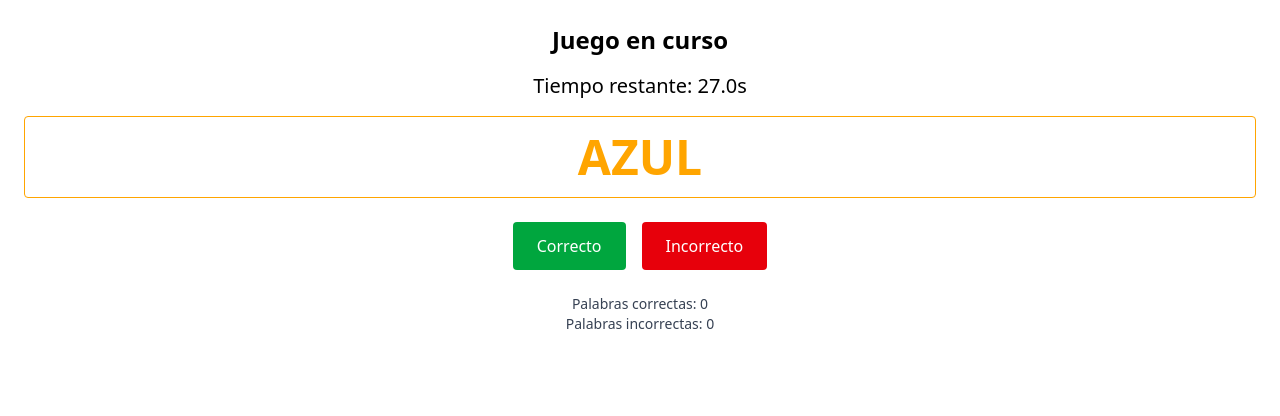
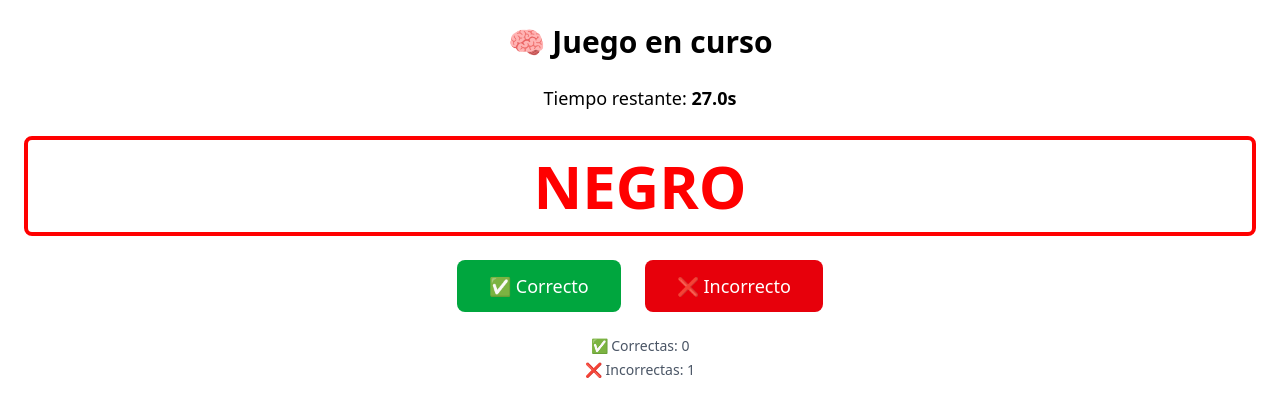
Before and after one commit to dovinhoyos/app-prueba-stroop, a React (Vite) app: page /game in a window 1280 px wide. Shown: the top 416 px of the page. Built offline with nearby package versions, Linux system fonts and the light colour scheme.

Commit message:
feat(game): control preciso de palabras y UX sólida

```diff
--- a/package.json
+++ b/package.json
@@ -10,6 +10,7 @@
     "preview": "vite preview"
   },
   "dependencies": {
+    "clsx": "^2.1.1",
     "idb": "^8.0.3",
     "react": "^19.1.0",
     "react-dom": "^19.1.0",
--- /dev/null
+++ b/src/hooks/useGameLogic.ts
@@ -0,0 +1,110 @@
+// hooks/useGameLogic.ts
+import { useEffect, useRef, useState } from "react";
+import { useNavigate } from "react-router-dom";
+import { useGameContext } from "../context/GameContext";
+
+const COLORS = [
+  "Amarillo", "Azul", "Naranja", "Negro",
+  "Blanco", "Rojo", "Verde", "Púrpura",
+] as const;
+
+export type Color = typeof COLORS[number];
+
+export const COLOR_MAP: Record<Color, string> = {
+  Amarillo: "yellow",
+  Azul: "blue",
+  Naranja: "orange",
+  Negro: "black",
+  Blanco: "white",
+  Rojo: "red",
+  Verde: "green",
+  Púrpura: "purple",
+};
+
+const getRandomColor = (): Color =>
+  COLORS[Math.floor(Math.random() * COLORS.length)];
+
+type WordPair = { word: Color; color: Color };
+
+export const useGameLogic = () => {
+  const { config } = useGameContext();
+  const navigate = useNavigate();
+
+  const [pair, setPair] = useState<WordPair>(() => ({
+    word: getRandomColor(),
+    color: getRandomColor(),
+  }));
+
+  const [correct, setCorrect] = useState(0);
+  const [incorrect, setIncorrect] = useState(0);
+  const [history, setHistory] = useState<number[]>([]);
+  const [step, setStep] = useState(0);
+  const [timeLeft, setTimeLeft] = useState(config.totalDuration);
+
+  const startTimeRef = useRef(Date.now());
+  const timeoutRef = useRef<ReturnType<typeof setTimeout> | null>(null);
+  const hasResponded = useRef(false);
+
+  const generateNewPair = () => {
+    setPair({ word: getRandomColor(), color: getRandomColor() });
+    startTimeRef.current = Date.now();
+    hasResponded.current = false;
+  };
+
+  const endGame = () => {
+    if (timeoutRef.current) clearTimeout(timeoutRef.current);
+    const averageTime = history.length
+      ? Math.round(history.reduce((acc, t) => acc + t, 0) / history.length)
+      : 0;
+
+    navigate("/results", { state: { correct, incorrect, averageTime } });
+  };
+
+  const moveToNext = () => {
+    if (timeoutRef.current) clearTimeout(timeoutRef.current);
+    const remaining = timeLeft - config.timePerWord;
+    setTimeLeft(remaining);
+    remaining <= 0 ? endGame() : setStep((prev) => prev + 1);
+  };
+
+  const checkAnswer = (userSaysCorrect: boolean) => {
+    if (hasResponded.current) return;
+    hasResponded.current = true;
+
+    const isActuallyCorrect = pair.word === pair.color;
+    const isCorrect = userSaysCorrect === isActuallyCorrect;
+
+    isCorrect ? (
+      setCorrect((c) => c + 1),
+      setHistory((h) => [...h, Date.now() - startTimeRef.current])
+    ) : setIncorrect((i) => i + 1);
+
+    moveToNext();
+  };
+
+  const markUnanswered = () => {
+    if (hasResponded.current) return;
+    hasResponded.current = true;
+    setIncorrect((i) => i + 1);
+    moveToNext();
+  };
+
+  useEffect(() => {
+    if (timeLeft <= 0) return endGame();
+
+    generateNewPair();
+    timeoutRef.current = setTimeout(markUnanswered, config.timePerWord);
+
+    return () => {
+      if (timeoutRef.current) clearTimeout(timeoutRef.current);
+    };
+  }, [step]);
+
+  return {
+    pair,
+    correct,
+    incorrect,
+    timeLeft,
+    checkAnswer,
+  };
+};
--- a/src/pages/Game.tsx
+++ b/src/pages/Game.tsx
@@ -1,138 +1,45 @@
-import { useEffect, useState } from "react";
-import { useGameContext } from "../context/GameContext";
-import { useNavigate } from "react-router-dom";
-
-type Color =
-  | "Amarillo"
-  | "Azul"
-  | "Naranja"
-  | "Negro"
-  | "Blanco"
-  | "Rojo"
-  | "Verde"
-  | "Púrpura";
-
-const COLOR_MAP: Record<Color, string> = {
-  Amarillo: "yellow",
-  Azul: "blue",
-  Naranja: "orange",
-  Negro: "black",
-  Blanco: "white",
-  Rojo: "red",
-  Verde: "green",
-  Púrpura: "purple",
-};
-
-const COLORS: Color[] = [
-  "Amarillo",
-  "Azul",
-  "Naranja",
-  "Negro",
-  "Blanco",
-  "Rojo",
-  "Verde",
-  "Púrpura",
-];
-
-const getRandomColor = () => COLORS[Math.floor(Math.random() * COLORS.length)];
+import { COLOR_MAP, useGameLogic } from "../hooks/useGameLogic";
+import clsx from "clsx";
 
 const Game = () => {
-  const { config } = useGameContext();
-  const navigate = useNavigate();
-
-  const [word, setWord] = useState<Color>(getRandomColor());
-  const [color, setColor] = useState<Color>(getRandomColor());
-  const [startTime, setStartTime] = useState<number>(Date.now());
-  const [correct, setCorrect] = useState(0);
-  const [incorrect, setIncorrect] = useState(0);
-  const [history, setHistory] = useState<{ time: number }[]>([]);
-  const [timeLeft, setTimeLeft] = useState(config.totalDuration);
-  const [intervalId, setIntervalId] = useState<NodeJS.Timeout | null>(null);
-
-  const nextWord = () => {
-    setWord(getRandomColor());
-    setColor(getRandomColor());
-    setStartTime(Date.now());
-  };
-
-  const checkAnswer = (isCorrect: boolean) => {
-    const isActuallyCorrect = word === color;
-    const isRight = isCorrect === isActuallyCorrect;
-
-    if (!isRight) {
-      setIncorrect((prev) => prev + 1);
-      return;
-    }
-
-    setCorrect((prev) => prev + 1);
-    setHistory((prev) => [...prev, { time: Date.now() - startTime }]);
-
-    nextWord();
-  };
-
-  useEffect(() => {
-    const interval = setInterval(() => {
-      setTimeLeft((prev) => prev - config.timePerWord);
-    }, config.timePerWord);
-
-    setStartTime(Date.now());
-    setIntervalId(interval);
-
-    return () => clearInterval(interval);
-  }, []);
-
-  useEffect(() => {
-    if (timeLeft <= 0) {
-      if (intervalId) clearInterval(intervalId);
-
-      const averageTime = history.length
-        ? Math.round(
-            history.reduce((acc, h) => acc + h.time, 0) / history.length
-          )
-        : 0;
-
-      navigate("/results", {
-        state: {
-          correct,
-          incorrect,
-          averageTime,
-        },
-      });
-    }
-  }, [timeLeft]);
+  const { pair, correct, incorrect, timeLeft, checkAnswer } = useGameLogic();
 
   return (
-    <div className="p-6 text-center space-y-4">
-      <h1 className="text-2xl font-bold">Juego en curso</h1>
-      <div className="text-xl">
-        Tiempo restante: {(timeLeft / 1000).toFixed(1)}s
+    <div className="p-6 text-center space-y-6 transition-all duration-300">
+      <h1 className="text-3xl font-bold">🧠 Juego en curso</h1>
+
+      <div className="text-lg font-medium">
+        Tiempo restante: <span className="font-bold">{(timeLeft / 1000).toFixed(1)}s</span>
       </div>
 
       <div
-        className="text-5xl font-black p-4 border rounded"
-        style={{ color: COLOR_MAP[color] }}
+        className={clsx(
+          "text-6xl font-extrabold p-4 border-4 rounded-lg transition-colors duration-200 ease-in",
+          "min-h-[4rem]"
+        )}
+        style={{ color: COLOR_MAP[pair.color] }}
       >
-        {word.toUpperCase()}
+        {pair.word.toUpperCase()}
       </div>
 
-      <div className="flex justify-center gap-4 mt-6">
+      <div className="flex justify-center gap-6 mt-6">
         <button
-          className="bg-green-600 text-white px-6 py-3 rounded hover:bg-green-700"
+          className="bg-green-600 hover:bg-green-700 text-white px-8 py-3 text-lg rounded-lg transition"
           onClick={() => checkAnswer(true)}
         >
-          Correcto
+          ✅ Correcto
         </button>
         <button
-          className="bg-red-600 text-white px-6 py-3 rounded hover:bg-red-700"
+          className="bg-red-600 hover:bg-red-700 text-white px-8 py-3 text-lg rounded-lg transition"
           onClick={() => checkAnswer(false)}
         >
-          Incorrecto
+          ❌ Incorrecto
         </button>
       </div>
 
-      <div className="mt-6 text-sm text-gray-700">
-        <p>Palabras correctas: {correct}</p>
-        <p>Palabras incorrectas: {incorrect}</p>
+      <div className="mt-6 text-sm text-gray-600 space-y-1">
+        <p>✅ Correctas: {correct}</p>
+        <p>❌ Incorrectas: {incorrect}</p>
       </div>
     </div>
   );
```
Also changed, not shown: 1 other file (tests, documents, lock files or other folders).
